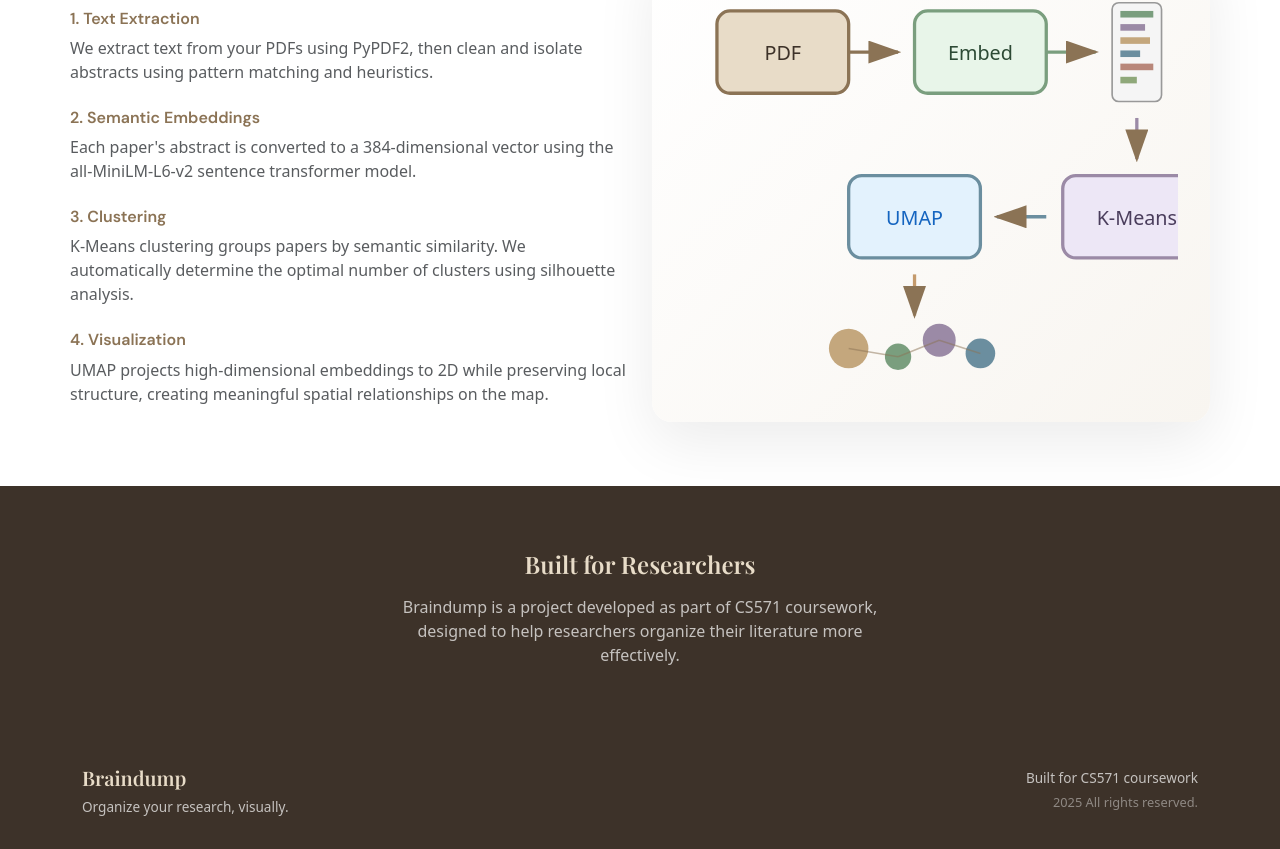
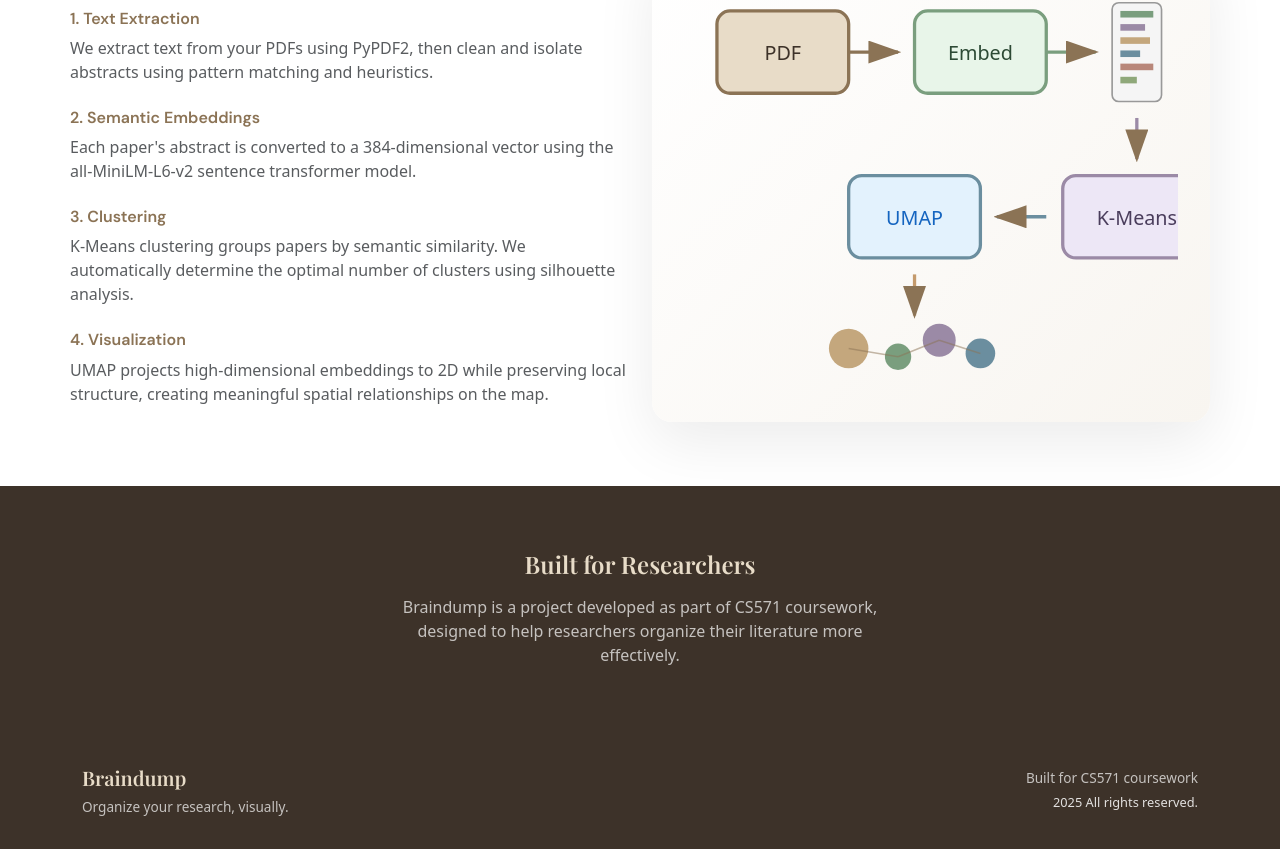
Before and after one commit to CS571-F25/p106, a React (Vite) app: page /#/about in a window 1280 px wide. Shown: the part 1550-2399 px from the top of the page. Built offline with nearby package versions, Linux system fonts and the light colour scheme; no server answers.

Commit message:
Fix color contrast issue in footer copyright text

```diff
--- a/src/components/Footer.jsx
+++ b/src/components/Footer.jsx
@@ -28,7 +28,7 @@ function Footer() {
             <p className="mb-1" style={{ fontSize: '0.85rem' }}>
               Built for CS571 coursework
             </p>
-            <p className="mb-0" style={{ fontSize: '0.8rem', opacity: 0.6 }}>
+            <p className="mb-0" style={{ fontSize: '0.8rem', color: 'rgba(255,255,255,0.85)' }}>
               {currentYear} All rights reserved.
             </p>
           </div>
```
